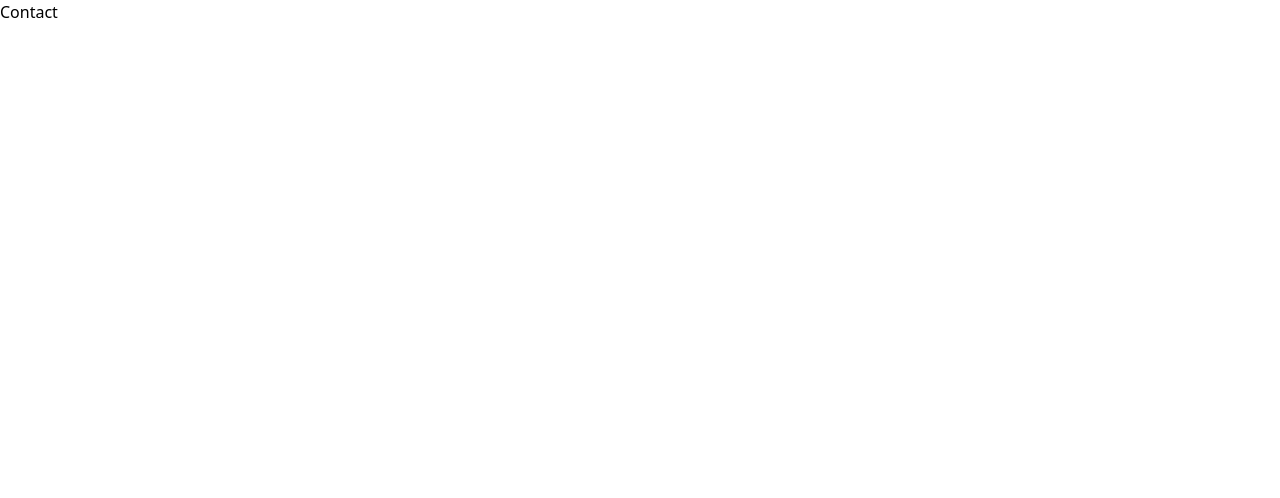
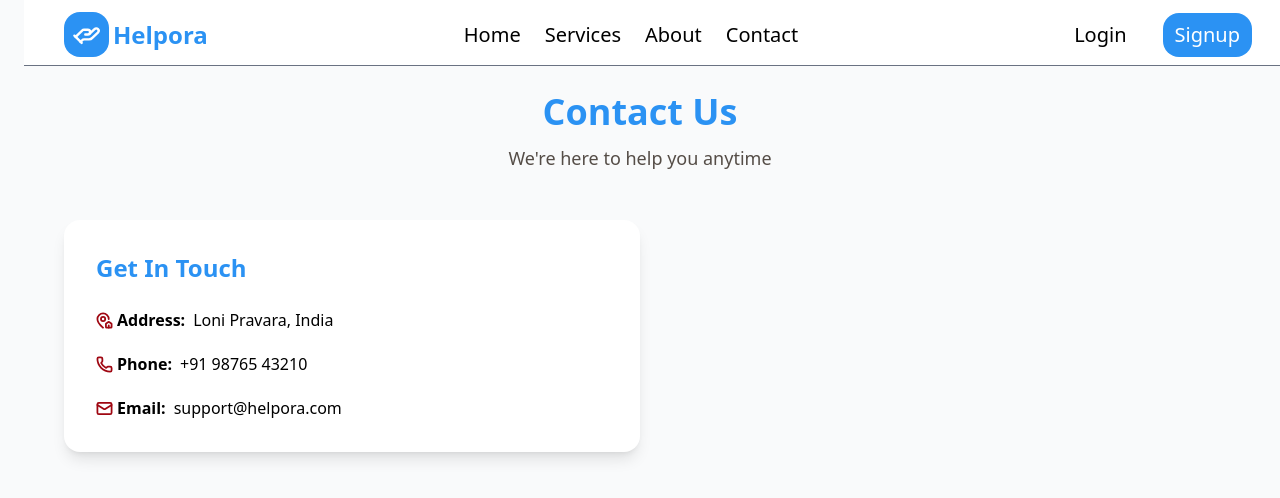
Before and after one commit to siddhikharde/ICP12-Group-Project-FullStack-Helpora, a React (Vite) app in the folder client/: page /contact in a window 1280 px wide. Shown: the top 498 px of the page. Built offline with nearby package versions, Linux system fonts and the light colour scheme.

Commit message:
get in touch card created

```diff
--- a/client/src/views/Contact.jsx
+++ b/client/src/views/Contact.jsx
@@ -1,11 +1,44 @@
-import React from 'react'
+import { useState } from "react";
+import Navbar from "../component/Navbar";
+import {Mail, MapPinHouse, Phone } from "lucide-react";
+function Contact() {
 
-function Contact() {
+
   return (
-    <div>
-      Contact
+    <div className="min-h-screen bg-gray-50 text-textMain px-6 py-16">
+      <Navbar/>
+      <div className="text-center mb-12 mt-7">
+        <h1 className="text-4xl font-bold text-[#2b92f3] mb-3">
+          Contact Us
+        </h1>
+        <p className="text-[#554d47] text-lg">
+          We're here to help you anytime
+        </p>
+      </div>
+
+      <div className="max-w-6xl mx-auto flex  gap-10">
+        <div className="bg-white p-8 rounded-2xl w-1/2 shadow-lg">
+          <h2 className="text-2xl font-semibold text-[#2b92f3] mb-6">
+            Get In Touch
+          </h2>
+
+          <div className="space-y-5 text-textMain">
+            <p className=" flex items-center gap-2 cursor-pointer">
+              <span className="font-semibold flex items-center gap-1 "><MapPinHouse size={17} strokeWidth={2.5} className="text-red-800" /> Address:</span> Loni Pravara, India
+            </p>
+
+            <p className=" flex items-center gap-2 cursor-pointer">
+              <a href="tel:+919876543210" className="flex gap-2"><span className="font-semibold flex items-center gap-1 "><Phone size={17} strokeWidth={2.5} className="text-red-800" /> Phone:</span> +91 98765 43210</a>
+            </p>
+
+            <p className=" flex items-center gap-2 cursor-pointer">
+            <a href="mailto:support@helpora.com" className="flex gap-2">   <span className="font-semibold flex items-center gap-1 "><Mail size={17} strokeWidth={2.5} className="text-red-800" />Email:</span> support@helpora.com</a>
+            </p>
+          </div>
+        </div>
+       </div>
     </div>
-  )
+  );
 }
 
-export default Contact
+export default Contact;
```
